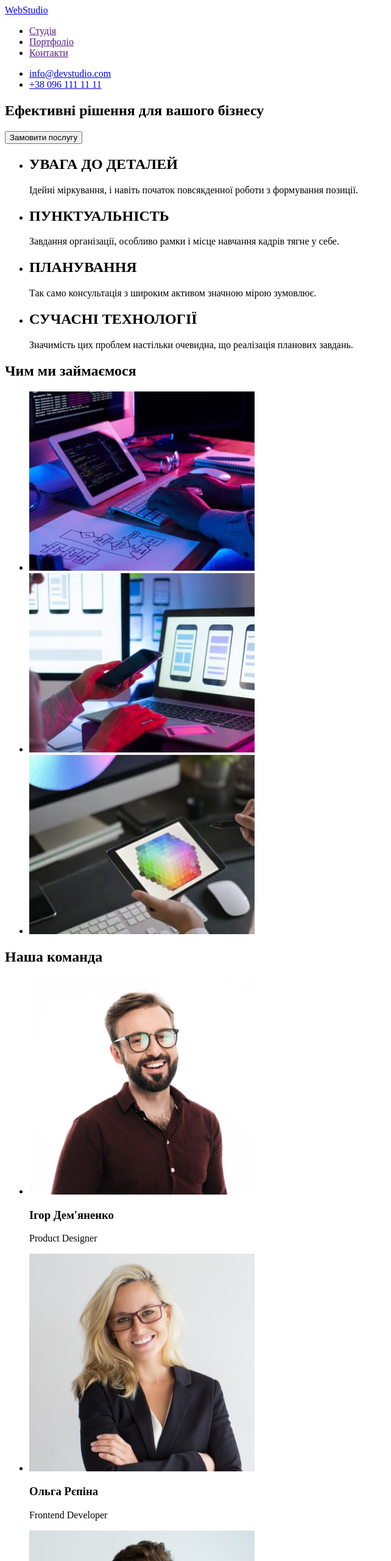
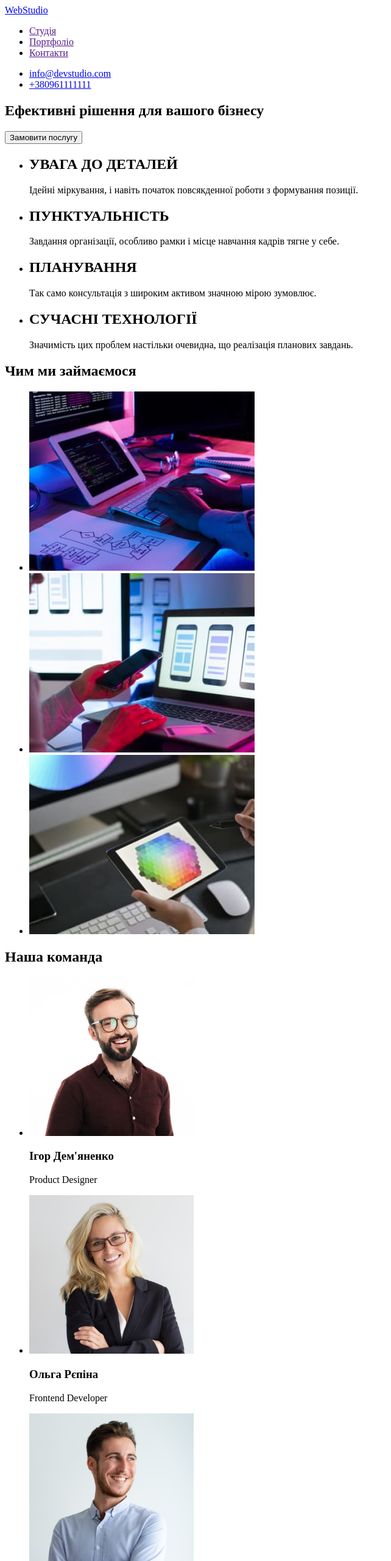
Before and after one commit to ViktorKryvorotov/goit-markup-hw-01, a plain HTML site: page index.html in a window 1280 px wide. Shown: the top 2560 px of the page at 61% size, without its empty margins (0-642 px from the left). Drawn offline with Linux system fonts and the light colour scheme.

Commit message:
ДЗ№1 виправив помилки після валідатора

```diff
--- a/index.html
+++ b/index.html
@@ -12,14 +12,14 @@
     <nav>
         <a href="#">WebStudio</a>
         <ul>
-            <li><a href="">Студія</a> </li>
-            <li><a href="">Портфоліо</a> </li>
-            <li><a href="">Контакти</a> </li>
+            <li><a href="">Студія</a></li>
+            <li><a href="">Портфоліо</a></li>
+            <li><a href="">Контакти</a></li>
         </ul>
     </nav>
     <ul>
-        <li> <a href="mailto:info@devstudio.com">info@devstudio.com</a> </li>
-        <li> <a href="tel:+38 096 111 11 11">+38 096 111 11 11</a>  </li>
+        <li><a href="mailto:info@devstudio.com">info@devstudio.com</a></li>
+        <li><a href="tel:+380961111111">+380961111111</a></li>
     </ul>
   </header>
   <main>
@@ -62,19 +62,19 @@
     <section>
         <h2>Наша команда</h2>
         <ul>
-            <li><img src="./imges/product_designer.jpg" alt="product_designer"width="370" height="auto" >
+            <li><img src="./imges/product_designer.jpg" alt="product_designer" width="270" height="260" >
              <h3>Ігор Дем'яненко</h3>
              <p>Product Designer</p>
             </li>
-            <li><img src="./imges/frontend_developer.jpg" alt="frontend_developer" width="370" height="auto">
+            <li><img src="./imges/frontend_developer.jpg" alt="frontend_developer" width="270" height="260">
                 <h3>Ольга Рєпіна</h3>
                 <p>Frontend Developer</p>
             </li>
-            <li><img src="./imges/marketing.jpg" alt="marketing"width="370" height="auto">
+            <li><img src="./imges/marketing.jpg" alt="marketing" width="270" height="260">
                 <h3>Микола Тарасов</h3>
                 <p>Marketing</p>
             </li>
-            <li><img src="./imges/ul_designer.jpg" alt="ul_designer"width="370" height="auto">
+            <li><img src="./imges/ul_designer.jpg" alt="ul_designer" width="270" height="260">
                 <h3>Михайло Єрмаков</h3>
                 <p>UI Designer</p>
             </li>
@@ -94,7 +94,9 @@
                 </a>
             </li>
             <li><a href="mailto:info@devstudio.com">info@devstudio.com</a></li>
-        <li><a href="tel:+38 096 111 11 11">+38 096 111 11 11</a></li>
+        <li>
+            <a href="tel:+380961111111">+380961111111</a>
+        </li>
         </ul>
 
     </address>
```
